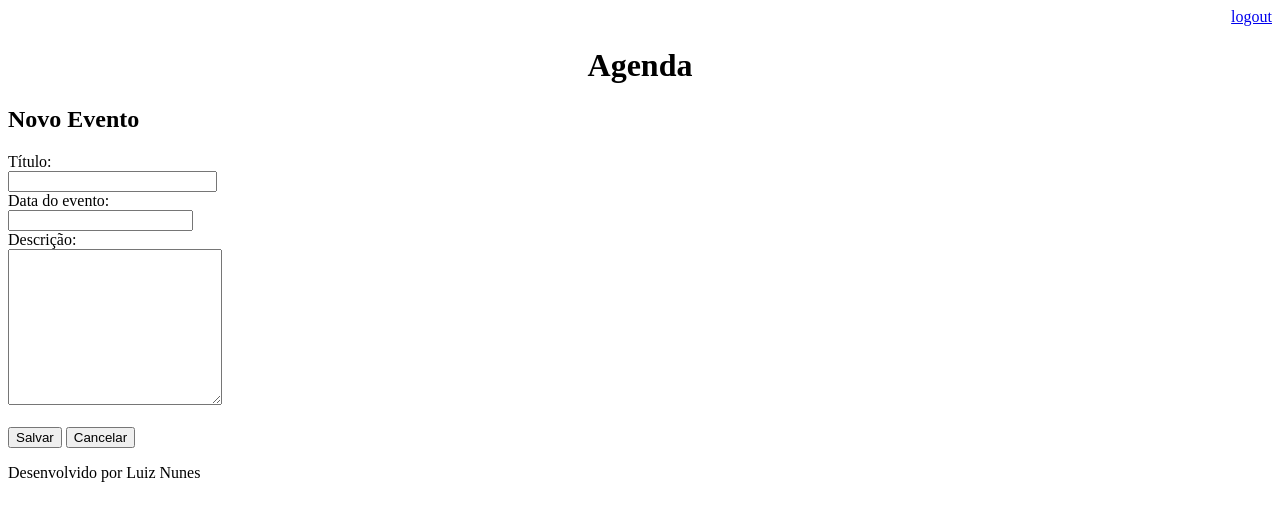
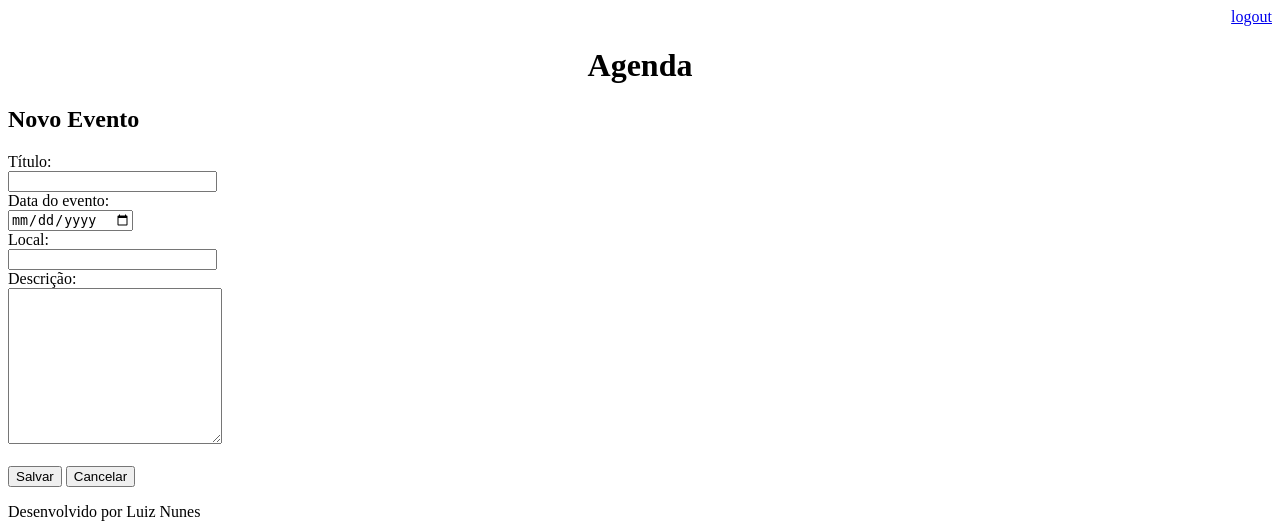
Before and after one commit to lznunes/agenda, a Django app: page /agenda/evento/ in a window 1280 px wide. Shown: the top 527 px of the page. Run offline with Django 3.2, Linux system fonts and the light colour scheme; a user stored in the database is signed in.

Commit message:
Incluido campo local na agenda

```diff
--- a/core/models.py
+++ b/core/models.py
@@ -6,6 +6,7 @@ from django.contrib.auth.models import User
 class Evento(models.Model):
     titulo = models.CharField(max_length=200)
     descricao = models.TextField(blank=True, null=True)
+    local = models.TextField(blank=True, null=True, max_length=50)
     data_evento = models.DateField(verbose_name='Data do Evento', null=True)
     data_criacao = models.DateField(auto_now=True, null=True)
     usuario = models.ForeignKey(User, on_delete=models.CASCADE)
--- a/core/views.py
+++ b/core/views.py
@@ -45,10 +45,12 @@ def submit_evento(request):
     if request.POST:
         titulo = request.POST.get('titulo')
         data_evento = request.POST.get('data_evento')
+        local = request.POST.get('local')
         descricao = request.POST.get('descricao')
         usuario = request.user
         Evento.objects.create(titulo=titulo,
                               data_evento=data_evento,
+                              local=local,
                               descricao=descricao,
                               usuario=usuario
                               )
--- a/template/agenda.html
+++ b/template/agenda.html
@@ -7,7 +7,7 @@
     <h2>Compromissos</h2>
     <ul style="font-size: 18px">
     {%for evento in eventos%}
-        <li>{{evento.titulo}} - {{evento.get_data_evento}}</li>
+        <li>{{evento.titulo}} - {{evento.get_data_evento}} - {{evento.local}}</li>
     {%endfor%}
     </ul>
 {% endblock %}
--- a/template/evento.html
+++ b/template/evento.html
@@ -10,7 +10,11 @@
             <br>
             <label>Data do evento:</label>
             <br>
-            <input type="datetime" name="data_evento">
+            <input type="date" name="data_evento">
+            <br>
+            <label>Local:</label>
+            <br>
+            <input type="text" name="local" size="23">
             <br>
             <label>Descrição:</label>
             <br>
```
Also changed, not shown: core/migrations/0005_evento_local.py (added), db.sqlite3.
